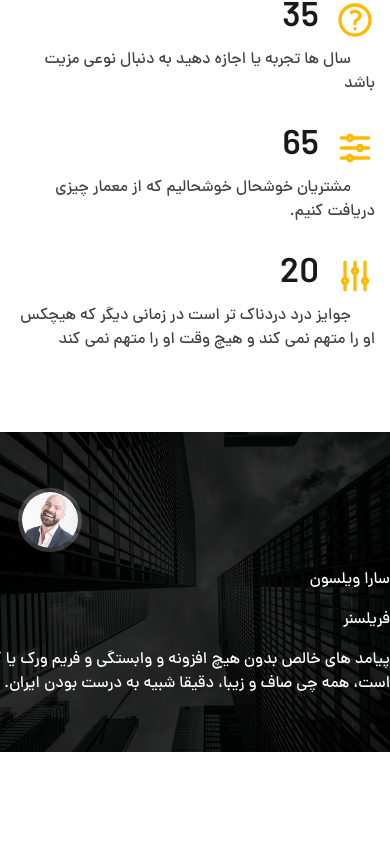
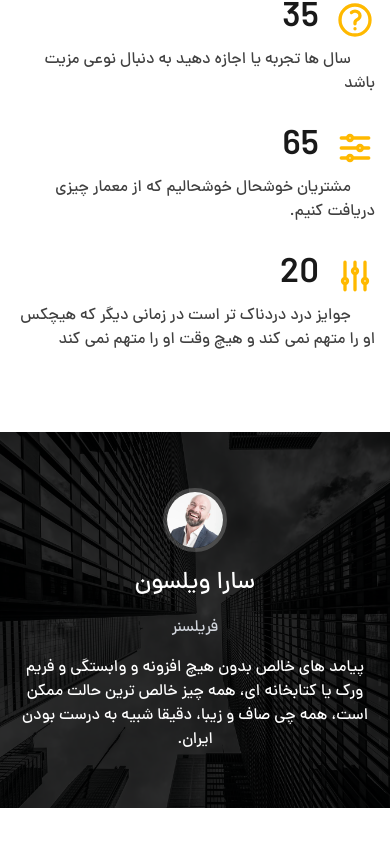
Before and after one commit to homow/kasuka, a React (Vite) app: page / in a window 390 px wide. Shown: the part 9845-10691 px from the top of the page. Built offline with nearby package versions, Linux system fonts and the light colour scheme.

Commit message:
develope Testimonials Section and responsive completed

```diff
--- a/src/components/Main/Main.jsx
+++ b/src/components/Main/Main.jsx
@@ -206,7 +206,8 @@ function Main() {
             {/* testimonials section */}
             <section id="testimonials" className={"relative mt-20 bg-[url('/static/img/main/testimonials/imgi_33_testimonials-bg.webp')] bg-fixed bg-center bg-cover py-14"}>
                 <div className="absolute inset-0 bg-black/80"></div>
-                <div className="relative max-w-170 mx-auto z-20 overflow-x-auto flex flex-row *:shrink-0">
+
+                <div className="relative z-20 max-w-200 mx-auto flex flex-row gap-4 overflow-x-auto overflow-y-hidden">
                     <Testimonials img = "public/static/img/main/testimonials/imgi_20_testimonials-1.webp" title = "سارا ویلسون" subtitle = "فریلسنر" text = "پیامد های خالص بدون هیچ افزونه و وابستگی و فریم ورک یا کتابخانه ای، همه چیز خالص ترین حالت ممکن است، همه چی صاف و زیبا، دقیقا شبیه به درست بودن ایران." />
                     <Testimonials img = "public/static/img/main/testimonials/imgi_20_testimonials-1.webp" title = "سارا ویلسون" subtitle = "فریلسنر" text = "پیامد های خالص بدون هیچ افزونه و وابستگی و فریم ورک یا کتابخانه ای، همه چیز خالص ترین حالت ممکن است، همه چی صاف و زیبا، دقیقا شبیه به درست بودن ایران." />
                     <Testimonials img = "public/static/img/main/testimonials/imgi_20_testimonials-1.webp" title = "سارا ویلسون" subtitle = "فریلسنر" text = "پیامد های خالص بدون هیچ افزونه و وابستگی و فریم ورک یا کتابخانه ای، همه چیز خالص ترین حالت ممکن است، همه چی صاف و زیبا، دقیقا شبیه به درست بودن ایران." />
--- a/src/components/Main/Testimonials/Testimonials.jsx
+++ b/src/components/Main/Testimonials/Testimonials.jsx
@@ -1,12 +1,12 @@
 function Testimonials({img = "", title = "", subtitle = "", text = ""}) {
     return (
-        <div className={"max-w-170 space-y-4 text-white"}>
+        <div className={"shrink-0 w-full px-4 space-y-4 text-white text-center"}>
             <div className={"overflow-hidden rounded-full border-4 border-white/20 mx-auto max-w-16"}>
                 <img src={img} alt="img people" className={"w-full"}/>
             </div>
-            <h4 className={"mt-2"}>{title}</h4>
-            <h5>{subtitle}</h5>
-            <p>{text}</p>
+            <h4 className={"mt-2 text-2xl"}>{title}</h4>
+            <h5 className={"text-gray-300"}>{subtitle}</h5>
+            <p className={"leading-6 md:text-lg"}>{text}</p>
         </div>
     )
 }
```
